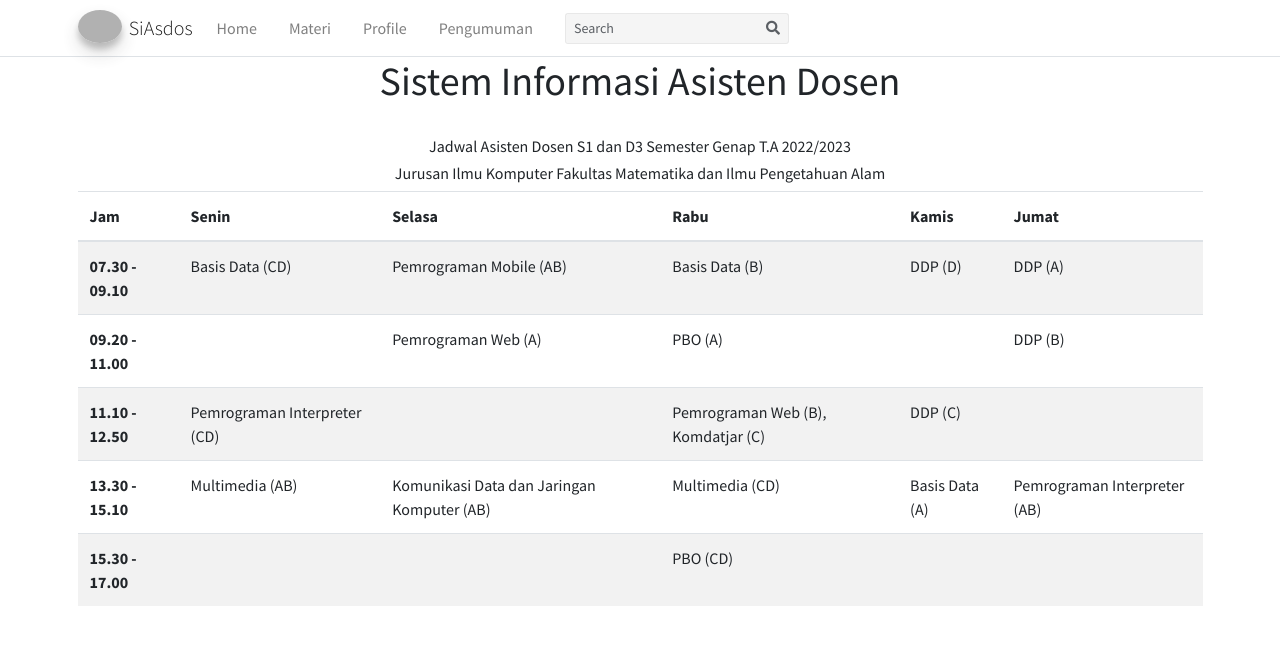
After one commit to ditafaradila/SiAsdos, a CodeIgniter 4 app: template app/Views/pages/home.php in a window 1280 px wide. The commit adds this page. Shown: the top 645 px of the page. Run offline with PHP 8.4 and a stand-in for CodeIgniter, Linux system fonts and the light colour scheme; the template is opened without the code that fills it, so the values that code supplies are empty; some libraries are stand-ins or nearby versions; grey boxes are pictures that could not be loaded.

Commit message:
Add files via upload

```diff
--- /dev/null
+++ b/app/Views/pages/home.php
@@ -0,0 +1,64 @@
+<?= $this->extend('template')?>
+<?= $this->section('content') ?>
+
+<h1 align="center">Sistem Informasi Asisten Dosen</h1>
+<br>
+<div align="center">
+  <h6>Jadwal Asisten Dosen S1 dan D3 Semester Genap T.A 2022/2023</h6>
+  <h6>Jurusan Ilmu Komputer Fakultas Matematika dan Ilmu Pengetahuan Alam</h6>
+  <table class="table table-striped">
+    <thead>
+      <tr>
+        <th scope="col">Jam</th>
+        <th scope="col">Senin</th>
+        <th scope="col">Selasa</th>
+        <th scope="col">Rabu</th>
+        <th scope="col">Kamis</th>
+        <th scope="col">Jumat</th>
+      </tr>
+    </thead>
+    <tbody>
+      <tr>
+        <th scope="row">07.30 - 09.10</th>
+        <td>Basis Data (CD)</td>
+        <td>Pemrograman Mobile (AB)</td>
+        <td>Basis Data (B)</td>
+        <td>DDP (D)</td>
+        <td>DDP (A)</td>
+      </tr>
+      <tr>
+        <th scope="row">09.20 - 11.00</th>
+        <td></td>
+        <td>Pemrograman Web (A)</td>
+        <td>PBO (A)</td>
+        <td></td>
+        <td>DDP (B)</td>
+      </tr>
+      <tr>
+        <th scope="row">11.10 - 12.50</th>
+        <td>Pemrograman Interpreter (CD)</td>
+        <td></td>
+        <td>Pemrograman Web (B), Komdatjar (C)</td>
+        <td>DDP (C)</td>
+        <td></td>
+      </tr>
+      <tr>
+        <th scope="row">13.30 - 15.10</th>
+        <td>Multimedia (AB)</td>
+        <td>Komunikasi Data dan Jaringan Komputer (AB)</td>
+        <td>Multimedia (CD)</td>
+        <td>Basis Data (A)</td>
+        <td>Pemrograman Interpreter (AB)</td>
+      </tr>
+      <tr>
+        <th scope="row">15.30 - 17.00</th>
+        <td></td>
+        <td></td>
+        <td>PBO (CD)</td>
+        <td></td>
+        <td></td>
+      </tr>
+    </tbody>
+  </table>
+</div>
+<?= $this->endSection() ?>
--- a/app/Views/template.php
+++ b/app/Views/template.php
@@ -37,10 +37,13 @@ scratch. This page gets rid of all links and provides the needed markup only.
           <!-- Left navbar links -->
           <ul class="navbar-nav">
             <li class="nav-item">
-              <a href="/jadwal" class="nav-link">Jadwal</a>
+              <a href="/home" class="nav-link">Home</a>
             </li>
             <li class="nav-item">
               <a href="/materi" class="nav-link">Materi</a>
+            </li>
+            <li class="nav-item">
+              <a href="/profile" class="nav-link">Profile</a>
             </li>
             <li class="nav-item">
               <a href="/pengumuman_view" class="nav-link">Pengumuman</a>
```
Also changed, not shown: app/Views/pages/profile.php (added, +16 -0 lines), app/Views/pages/materi.php (line endings or trailing spaces), app/Views/pages/pengumuman_view.php (line endings or trailing spaces).
